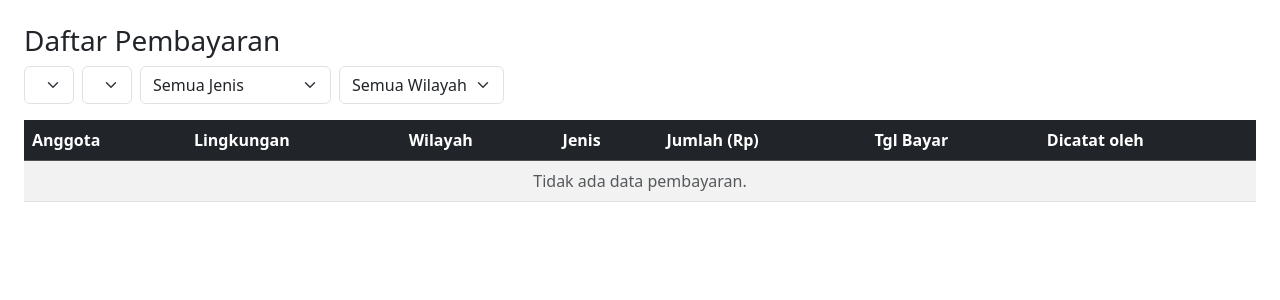
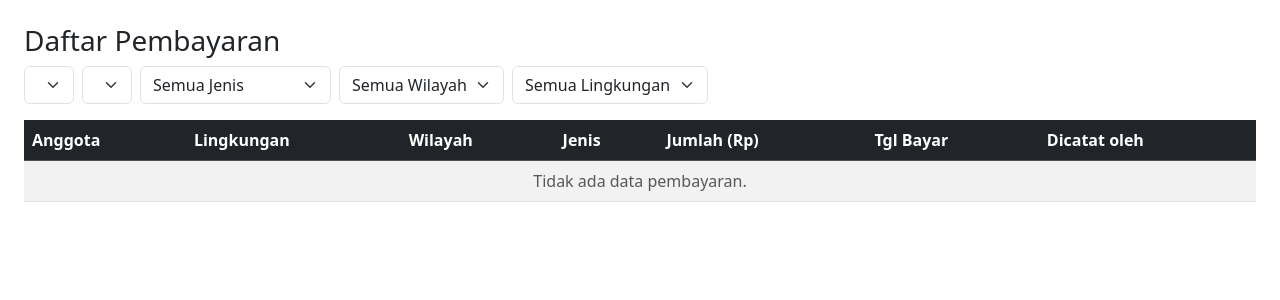
Before and after one commit to susantodjoko/church-payment, a Django app: template payments/templates/payments/list.html in a window 1280 px wide. Shown: the part 56-356 px from the top of the page. Run offline with Django 5.2, Linux system fonts and the light colour scheme; the template is opened without the code that fills it: values that come from a table or form of the project are taken from there, others are empty; data comes from the database, SQL or seed files in the repository; some libraries are stand-ins or nearby versions.

Commit message:
fix: add lingkungan filter to payment list, fix flaky test, clean up imports
- Added lingkungan filter select to payments list template
- Fixed flaky test: period_month=9 to period_month=1 to avoid September failures
- Removed duplicate PaymentType import in tests/test_payments.py
- Moved inner imports (Wilayah, Lingkungan, timezone) to top-level in views.py

```diff
--- a/payments/templates/payments/list.html
+++ b/payments/templates/payments/list.html
@@ -37,6 +37,14 @@
       {% endfor %}
     </select>
   </div>
+  <div class="col-auto">
+    <select name="lingkungan" class="form-select">
+      <option value="">Semua Lingkungan</option>
+      {% for l in lingkungan_list %}
+      <option value="{{ l.pk }}" {% if request.GET.lingkungan == l.pk|stringformat:"s" %}selected{% endif %}>{{ l }}</option>
+      {% endfor %}
+    </select>
+  </div>
 </div>
 
 <div id="payment-table-body">
--- a/payments/views.py
+++ b/payments/views.py
@@ -2,7 +2,7 @@ from django.contrib.auth.decorators import login_required
 from django.contrib import messages
 from django.shortcuts import render, redirect
 from django.utils import timezone
-from members.models import Member
+from members.models import Member, Wilayah, Lingkungan
 from .models import Payment, PaymentType
 from .forms import PaymentForm
 
@@ -33,9 +33,6 @@ def record_payment(request):
 
 @login_required
 def payment_list(request):
-    from members.models import Wilayah, Lingkungan
-    from django.utils import timezone
-
     now = timezone.localtime(timezone.now())
     month = int(request.GET.get('month', now.month))
     year = int(request.GET.get('year', now.year))
```
Also changed, not shown: tests/test_payments.py (+2 -3 lines).
